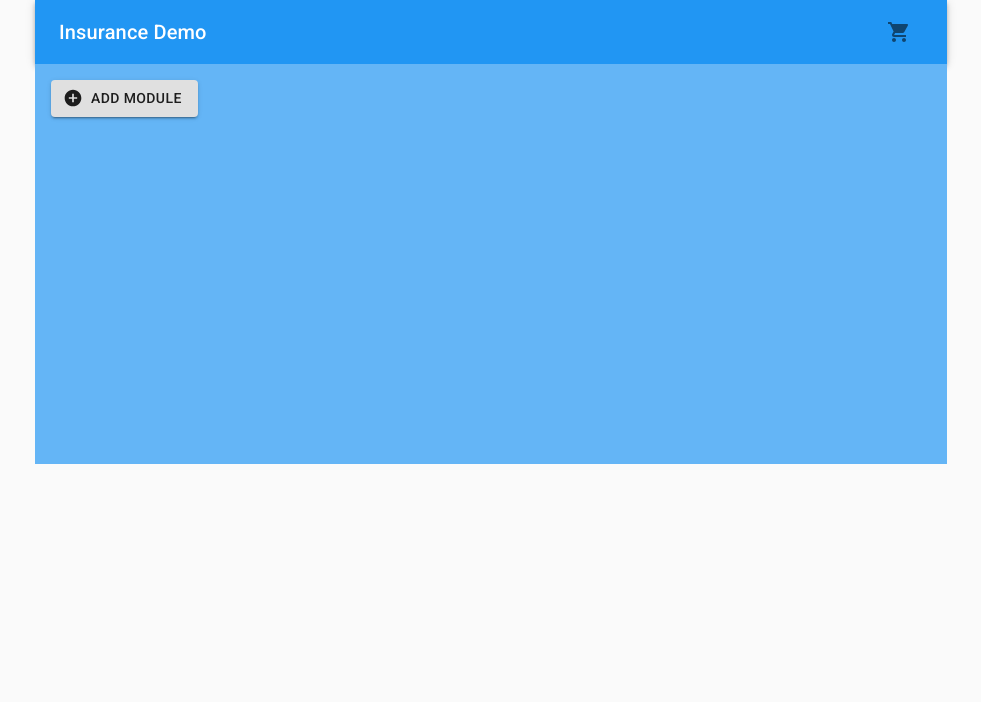
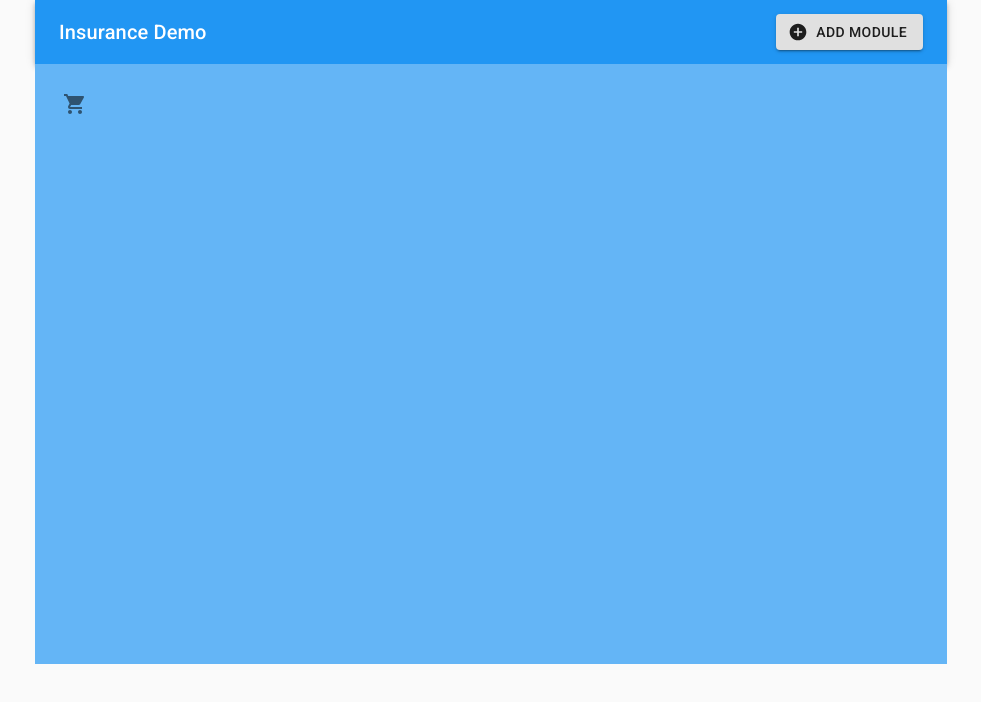
Before and after one commit to gkoychev/insurance-app, a React (Create React App) app: page / in a window 1280 px wide. Shown: the top 702 px of the page, without its empty margins (149-1130 px from the left). Built offline with nearby package versions, Linux system fonts and the light colour scheme.

Commit message:
move add btn to the header

```diff
--- a/src/components/AppHeader/AppHeader.jsx
+++ b/src/components/AppHeader/AppHeader.jsx
@@ -1,13 +1,6 @@
 import React from "react";
-import {
-  AppBar,
-  Toolbar,
-  Typography,
-  makeStyles,
-  IconButton,
-  Tooltip
-} from "@material-ui/core";
-import ShoppingCartIcon from "@material-ui/icons/ShoppingCart";
+import { AppBar, Toolbar, Typography, makeStyles } from "@material-ui/core";
+import AddModuleContainer from "../../containers/AddModuleContainer/AddModuleContainer";
 
 const useStyles = makeStyles(theme => ({
   title: {
@@ -24,11 +17,7 @@ const AppHeader = () => {
         <Typography variant="h6" className={classes.title}>
           Insurance Demo
         </Typography>
-        <Tooltip title="Shopping Cart">
-          <IconButton>
-            <ShoppingCartIcon />
-          </IconButton>
-        </Tooltip>
+        <AddModuleContainer />
       </Toolbar>
     </AppBar>
   );
--- /dev/null
+++ b/src/containers/AddModuleContainer/AddModuleContainer.jsx
@@ -0,0 +1,39 @@
+import React, { useState, Fragment } from "react";
+import { Button } from "@material-ui/core";
+import AddCircle from "@material-ui/icons/AddCircle";
+
+import AddModuleDialog from "../../components/AddModuleDialog/AddModuleDialog";
+
+const AddModuleContainer = () => {
+  const [isDialogOpen, setDialogOpen] = useState(false);
+
+  const handleClickOpen = () => {
+    setDialogOpen(true);
+  };
+  const handleClickClose = () => {
+    setDialogOpen(false);
+  };
+  const handleClickAdd = () => {
+    setDialogOpen(false);
+  };
+
+  return (
+    <Fragment>
+      <Button
+        variant="contained"
+        color="default"
+        startIcon={<AddCircle />}
+        onClick={handleClickOpen}
+      >
+        Add Module
+      </Button>
+      <AddModuleDialog
+        open={isDialogOpen}
+        onClose={handleClickClose}
+        onAdd={handleClickAdd}
+      />
+    </Fragment>
+  );
+};
+
+export default AddModuleContainer;
--- a/src/layouts/Main.jsx
+++ b/src/layouts/Main.jsx
@@ -1,13 +1,12 @@
-import React, { useState } from "react";
-import { Container, Button, makeStyles } from "@material-ui/core";
-import AddCircle from "@material-ui/icons/AddCircle";
+import React from "react";
+import { Container, makeStyles, IconButton, Tooltip } from "@material-ui/core";
+import ShoppingCartIcon from "@material-ui/icons/ShoppingCart";
 
 import AppHeader from "../components/AppHeader/AppHeader";
-import AddModuleDialog from "../components/AddModuleDialog/AddModuleDialog";
 
 const useStyles = makeStyles(theme => ({
   content: {
-    minHeight: 400,
+    minHeight: 600,
     padding: theme.spacing(2),
     backgroundColor: theme.palette.primary.light
   }
@@ -16,35 +15,15 @@ const useStyles = makeStyles(theme => ({
 const Main = () => {
   const classes = useStyles();
 
-  const [isDialogOpen, setDialogOpen] = useState(false);
-
-  const handleClickOpen = () => {
-    setDialogOpen(true);
-  };
-  const handleClickClose = () => {
-    setDialogOpen(false);
-  };
-  const handleClickAdd = () => {
-    setDialogOpen(false);
-  };
-
   return (
     <Container maxWidth="md">
       <AppHeader />
       <div className={classes.content}>
-        <Button
-          variant="contained"
-          color="default"
-          startIcon={<AddCircle />}
-          onClick={handleClickOpen}
-        >
-          Add Module
-        </Button>
-        <AddModuleDialog
-          open={isDialogOpen}
-          onClose={handleClickClose}
-          onAdd={handleClickAdd}
-        />
+        <Tooltip title="Shopping Cart">
+          <IconButton>
+            <ShoppingCartIcon />
+          </IconButton>
+        </Tooltip>
       </div>
     </Container>
   );
```
